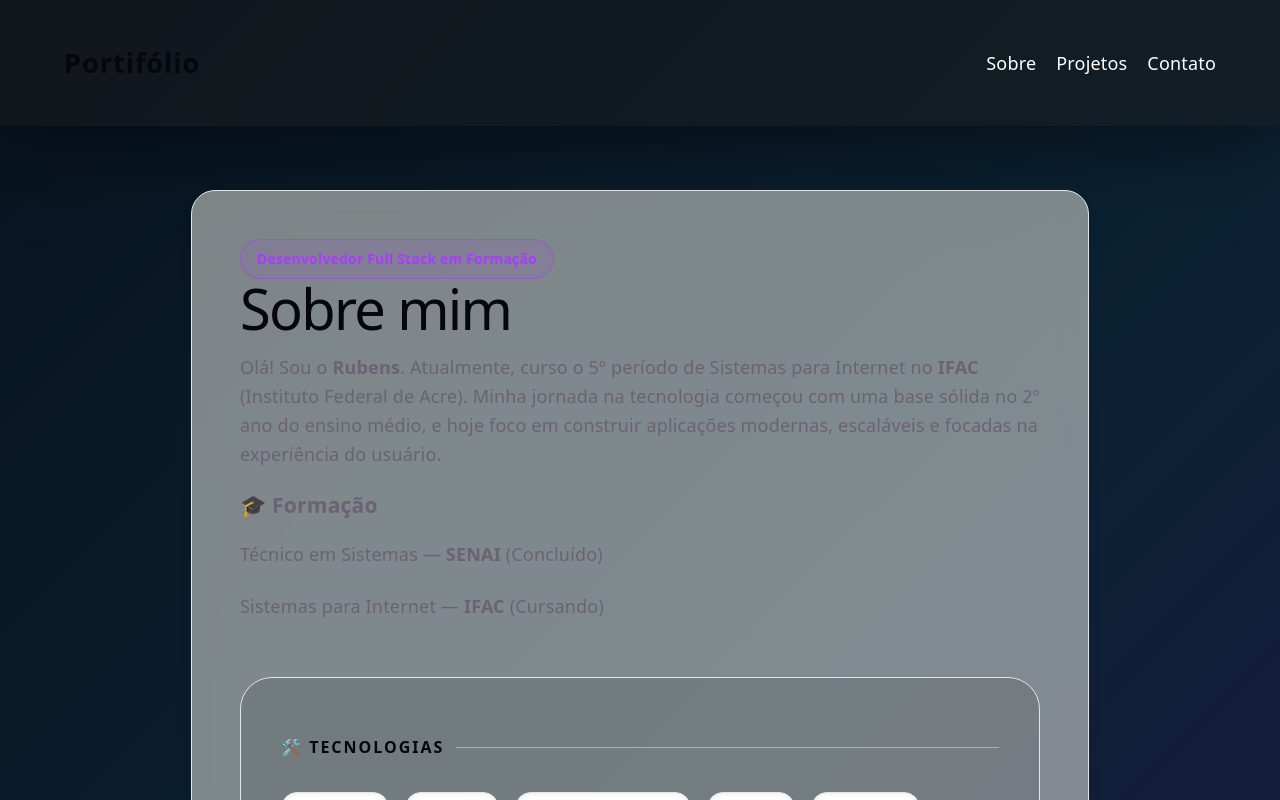
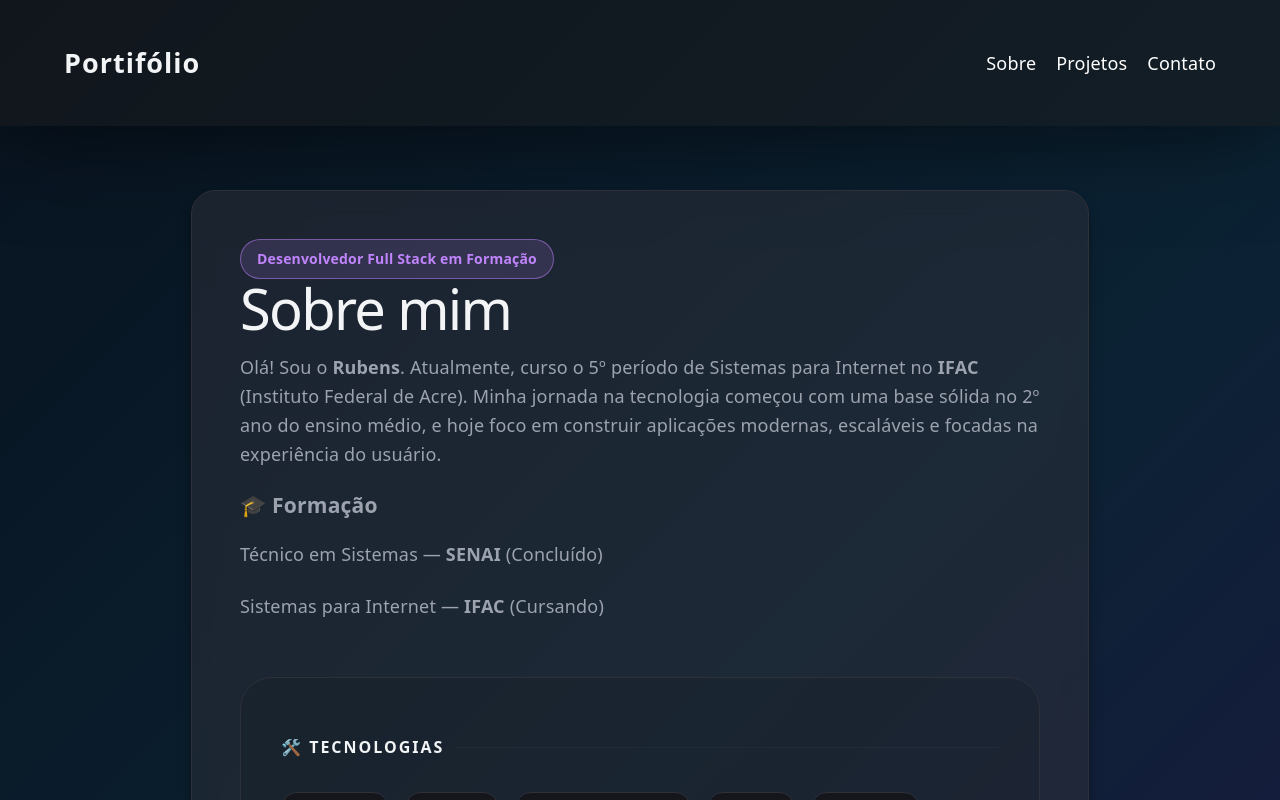
Before and after one commit to RUBENSNETO0001/PortifolioPerfil, a React (Vite) app in the folder front-end/: page / in a window 1280 px wide. Shown: the top 800 px of the page. Built offline with nearby package versions, Linux system fonts and the light colour scheme.

Commit message:
atualização tema color

```diff
--- a/front-end/src/assets/css/index.css
+++ b/front-end/src/assets/css/index.css
@@ -2,17 +2,17 @@
 @import url('https://fonts.googleapis.com/css2?family=Inter:wght@400;600;700&display=swap');
 
 :root {
-  --text: #6b6375;
-  --text-h: #08060d;
-  --bg: #fff;
-  --border: #e5e4e7;
-  --code-bg: #f4f3ec;
-  --accent: #aa3bff;
-  --accent-bg: rgba(170, 59, 255, 0.1);
-  --accent-border: rgba(170, 59, 255, 0.5);
-  --social-bg: rgba(244, 243, 236, 0.5);
+  --text: #9ca3af;
+  --text-h: #f3f4f6;
+  --bg: #16171d;
+  --border: #2e303a;
+  --code-bg: #1f2028;
+  --accent: #c084fc;
+  --accent-bg: rgba(192, 132, 252, 0.15);
+  --accent-border: rgba(192, 132, 252, 0.5);
+  --social-bg: rgba(47, 48, 58, 0.5);
   --shadow:
-    rgba(0, 0, 0, 0.1) 0 10px 15px -3px, rgba(0, 0, 0, 0.05) 0 4px 6px -2px;
+    rgba(0, 0, 0, 0.4) 0 10px 15px -3px, rgba(0, 0, 0, 0.25) 0 4px 6px -2px;
 
   --sans: system-ui, 'Segoe UI', Roboto, sans-serif;
   --heading: system-ui, 'Segoe UI', Roboto, sans-serif;
@@ -79,20 +79,24 @@ h1 {
   font-size: 56px;
   letter-spacing: -1.68px;
   margin: 32px 0;
+
   @media (max-width: 1024px) {
     font-size: 36px;
     margin: 20px 0;
   }
 }
+
 h2 {
   font-size: 24px;
   line-height: 118%;
   letter-spacing: -0.24px;
   margin: 0 0 8px;
+
   @media (max-width: 1024px) {
     font-size: 20px;
   }
 }
+
 p {
   margin: 0;
 }
```
